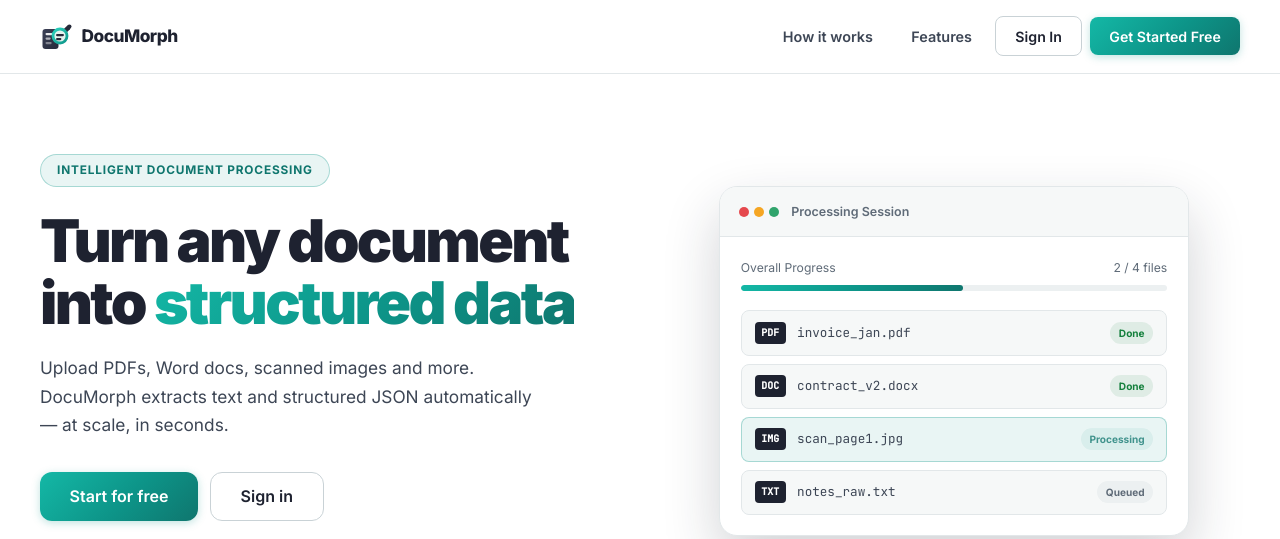
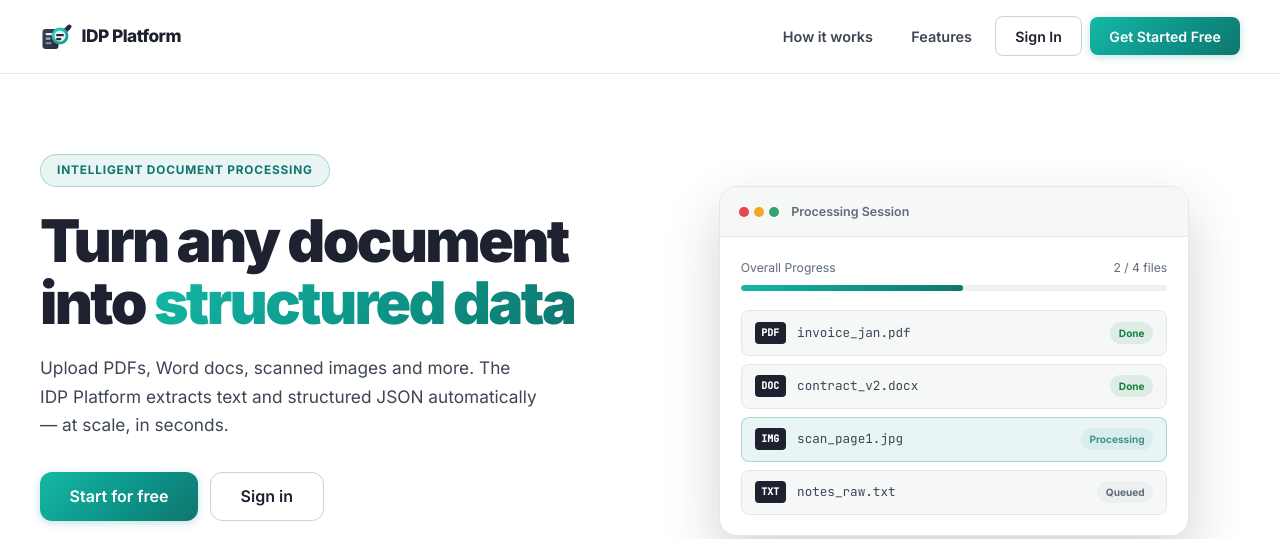
Before and after one commit to AtharvaS2005/documorph, a Spring Boot app: page / in a window 1280 px wide. Shown: the top 539 px of the page. Run offline with Spring Boot 4, Linux system fonts and the light colour scheme; the visitor is signed in with stand-in values (Sample User, id 1); some of the project's set-up classes (security, data sources, template engines, error pages and the like) are left out, and stand-ins take their place.

Commit message:
Rename the product in the web UI to IDP Platform
Replace every user-visible occurrence of the old product name across the
static front end: page titles, the brand wordmark in the app shell and on
both landing pages, the landing sub-headline, the footer, the onboarding
prompt and the terms of service copy.

Two cases needed more than a substitution. The landing page took its
document title from the same constant as the suffix, which would have
produced "IDP Platform - IDP Platform", so it now reads "Intelligent
Document Processing". The CSV export filename prefix becomes idp-export-
rather than picking up a space.

No behaviour changes: every edit is display text or a comment.

```diff
--- a/src/main/resources/static/activity.html
+++ b/src/main/resources/static/activity.html
@@ -3,7 +3,7 @@
 <head>
   <meta charset="UTF-8" />
   <meta name="viewport" content="width=device-width, initial-scale=1.0" />
-  <title>History — DocuMorph</title>
+  <title>History — IDP Platform</title>
   <link rel="preconnect" href="https://fonts.googleapis.com" />
   <link rel="preconnect" href="https://fonts.gstatic.com" crossorigin />
   <link href="https://fonts.googleapis.com/css2?family=Inter:wght@300;400;500;600;700&family=JetBrains+Mono:wght@400;500&display=swap" rel="stylesheet" />
--- a/src/main/resources/static/categories.html
+++ b/src/main/resources/static/categories.html
@@ -3,7 +3,7 @@
 <head>
   <meta charset="UTF-8" />
   <meta name="viewport" content="width=device-width, initial-scale=1.0" />
-  <title>Category Editor — DocuMorph</title>
+  <title>Category Editor — IDP Platform</title>
   <link rel="preconnect" href="https://fonts.googleapis.com" />
   <link rel="preconnect" href="https://fonts.gstatic.com" crossorigin />
   <link href="https://fonts.googleapis.com/css2?family=Inter:wght@300;400;500;600;700&family=JetBrains+Mono:wght@400;500&display=swap" rel="stylesheet" />
--- a/src/main/resources/static/css/styles.css
+++ b/src/main/resources/static/css/styles.css
@@ -1,5 +1,5 @@
 /* ═══════════════════════════════════════════════════════════
-   DOCUMORPH — slate & teal
+   IDP PLATFORM — slate & teal
 ═══════════════════════════════════════════════════════════ */
 @import url('https://fonts.googleapis.com/css2?family=Inter:wght@400;500;600;700;800;900&family=JetBrains+Mono:wght@400;500&display=swap');
 
--- a/src/main/resources/static/guide.html
+++ b/src/main/resources/static/guide.html
@@ -3,7 +3,7 @@
 <head>
   <meta charset="UTF-8" />
   <meta name="viewport" content="width=device-width, initial-scale=1.0" />
-  <title>Usage Guide — DocuMorph</title>
+  <title>Usage Guide — IDP Platform</title>
   <link rel="icon" type="image/svg+xml" href="img/logo.svg" />
   <link rel="preconnect" href="https://fonts.googleapis.com" />
   <link rel="preconnect" href="https://fonts.gstatic.com" crossorigin />
--- a/src/main/resources/static/home.html
+++ b/src/main/resources/static/home.html
@@ -3,7 +3,7 @@
 <head>
   <meta charset="UTF-8" />
   <meta name="viewport" content="width=device-width, initial-scale=1.0" />
-  <title>Home — DocuMorph</title>
+  <title>Home — IDP Platform</title>
   <link rel="preconnect" href="https://fonts.googleapis.com" />
   <link rel="preconnect" href="https://fonts.gstatic.com" crossorigin />
   <link href="https://fonts.googleapis.com/css2?family=Inter:wght@300;400;500;600;700&family=JetBrains+Mono:wght@400;500&display=swap" rel="stylesheet" />
--- a/src/main/resources/static/index.html
+++ b/src/main/resources/static/index.html
@@ -3,7 +3,7 @@
 <head>
   <meta charset="UTF-8" />
   <meta name="viewport" content="width=device-width, initial-scale=1.0" />
-  <title>DocuMorph</title>
+  <title>IDP Platform</title>
   <link rel="preconnect" href="https://fonts.googleapis.com" />
   <link rel="preconnect" href="https://fonts.gstatic.com" crossorigin />
   <link href="https://fonts.googleapis.com/css2?family=Inter:wght@300;400;500;600;700&family=JetBrains+Mono:wght@400;500&display=swap" rel="stylesheet" />
--- a/src/main/resources/static/js/app.js
+++ b/src/main/resources/static/js/app.js
@@ -41,7 +41,7 @@
     + '</g></svg>';
 
   const PAGE_TITLES = {
-    index: 'DocuMorph',
+    index: 'Intelligent Document Processing',
     'sign-in': 'Sign In',
     'sign-up': 'Sign Up',
     setup: 'Complete Setup',
@@ -57,7 +57,7 @@
     terms: 'Terms of Service',
     guide: 'Usage Guide'
   };
-  if (PAGE_TITLES[PAGE]) document.title = PAGE_TITLES[PAGE] + ' \u2014 DocuMorph';
+  if (PAGE_TITLES[PAGE]) document.title = PAGE_TITLES[PAGE] + ' \u2014 IDP Platform';
 
   /* ── Toast ───────────────────────────────────────────── */
   function showToast(msg, type) {
@@ -205,7 +205,7 @@
       '<div class="app">'
       + '<header class="appbar">'
       +   '<div class="appbar-row">'
-      +     '<a href="home.html" class="brand">' + LOGO_SVG + '<span class="brand-name">DocuMorph</span></a>'
+      +     '<a href="home.html" class="brand">' + LOGO_SVG + '<span class="brand-name">IDP Platform</span></a>'
       +     '<nav class="nav-rail">' + navItems + '</nav>'
       +     '<div class="appbar-right">'
       +       '<div class="topbar-actions" id="topbar-actions"></div>'
@@ -271,7 +271,7 @@
 
       /* ── Header ── */
       + '<header class="lp-header">'
-      +   '<div class="landing-brand">' + LOGO_SVG + '<span class="brand-name">DocuMorph</span></div>'
+      +   '<div class="landing-brand">' + LOGO_SVG + '<span class="brand-name">IDP Platform</span></div>'
       +   '<nav class="lp-nav">'
       +     '<a href="#how-it-works" class="lp-nav-link">How it works</a>'
       +     '<a href="#features" class="lp-nav-link">Features</a>'
@@ -285,7 +285,7 @@
       +   '<div class="lp-hero-left">'
       +     '<div class="lp-eyebrow">Intelligent Document Processing</div>'
       +     '<h1 class="lp-title">Turn any document<br>into <span class="gradient-word">structured data</span></h1>'
-      +     '<p class="lp-sub">Upload PDFs, Word docs, scanned images and more. DocuMorph extracts text and structured JSON automatically — at scale, in seconds.</p>'
+      +     '<p class="lp-sub">Upload PDFs, Word docs, scanned images and more. The IDP Platform extracts text and structured JSON automatically — at scale, in seconds.</p>'
       +     '<div class="lp-hero-cta">'
       +       '<a href="sign-up.html" class="btn btn--primary btn--lg">Start for free</a>'
       +       '<a href="sign-in.html" class="btn btn--ghost btn--lg">Sign in</a>'
@@ -455,12 +455,12 @@
 
       /* ── Footer ── */
       +   '<div class="lp-footer-inner">'
-      +     '<div class="landing-brand">' + LOGO_SVG + '<span class="brand-name">DocuMorph</span></div>'
+      +     '<div class="landing-brand">' + LOGO_SVG + '<span class="brand-name">IDP Platform</span></div>'
       +     '<nav class="lp-footer-nav">'
       +       '<a href="guide.html" class="lp-nav-link">Usage Guide</a>'
       +       '<a href="terms.html" class="lp-nav-link">Terms of Service</a>'
       +     '</nav>'
-      +     '<p class="lp-footer-copy">&#169; 2026 DocuMorph &mdash; Intelligent Document Processing Platform</p>'
+      +     '<p class="lp-footer-copy">&#169; 2026 IDP Platform &mdash; Local Intelligent Document Processing</p>'
       +   '</div>'
 
     app.querySelectorAll('a[href^="#"]').forEach(function (a) {
@@ -585,7 +585,7 @@
       '<div class="auth-layout">'
       + '<div class="auth-showcase"><div class="auth-showcase-inner">'
       +   '<span class="brand-mark-lg">' + LOGO_SVG + '</span>'
-      +   '<h2>One more step</h2><p>Tell us how you plan to use DocuMorph.</p>'
+      +   '<h2>One more step</h2><p>Tell us how you plan to use the IDP Platform.</p>'
       + '</div></div>'
       + '<div class="auth-form-wrap"><div class="auth-form-inner">'
       +   '<h1 class="auth-title">Complete Setup</h1>'
@@ -1780,7 +1780,7 @@
       var d = new Date();
       var stamp = d.getFullYear() + '-' + String(d.getMonth() + 1).padStart(2, '0') + '-' + String(d.getDate()).padStart(2, '0');
       downloadExport('/sessions/export?format=' + fmt + '&ids=' + ids.map(encodeURIComponent).join(','),
-        'documorph-export-' + stamp + '.' + fmt);
+        'idp-export-' + stamp + '.' + fmt);
     }
 
     document.getElementById('bulk-csv-btn').addEventListener('click', function () { bulkExport('csv'); });
@@ -2421,7 +2421,7 @@
     app.innerHTML =
       '<div class="doc-public">'
       + '<header class="lp-header">'
-      +   '<a href="index.html" class="landing-brand">' + LOGO_SVG + '<span class="brand-name">DocuMorph</span></a>'
+      +   '<a href="index.html" class="landing-brand">' + LOGO_SVG + '<span class="brand-name">IDP Platform</span></a>'
       +   '<nav class="lp-nav">'
       +     '<a href="terms.html" class="lp-nav-link">Terms</a>'
       +     '<a href="guide.html" class="lp-nav-link">Guide</a>'
@@ -2440,17 +2440,17 @@
       '<div class="doc-prose">'
       + '<p class="doc-updated">Last updated: 30 August 2026</p>'
 
-      + '<div class="doc-callout"><strong>Plain summary.</strong> DocuMorph reads your documents and pulls out '
+      + '<div class="doc-callout"><strong>Plain summary.</strong> The IDP Platform reads your documents and pulls out '
       + 'structured data. Your documents stay on the server running this software and are processed by local '
       + 'models — nothing is sent to an external AI service. Extraction is automated and <em>will</em> sometimes '
       + 'be wrong, so check anything that matters. You can delete your data at any time.</div>'
 
       + '<h2>1. Acceptance</h2>'
-      + '<p>By creating an account or using DocuMorph ("the Service"), you agree to these terms. If you do not '
+      + '<p>By creating an account or using the IDP Platform ("the Service"), you agree to these terms. If you do not '
       + 'agree, do not use the Service.</p>'
 
       + '<h2>2. What the Service does</h2>'
-      + '<p>DocuMorph accepts documents you upload, performs optical character recognition and table detection on '
+      + '<p>The IDP Platform accepts documents you upload, performs optical character recognition and table detection on '
       + 'them, and uses a language model to produce summaries or extract named fields. Extracted text is indexed '
       + 'so you can search across your documents.</p>'
 
--- a/src/main/resources/static/org-forum.html
+++ b/src/main/resources/static/org-forum.html
@@ -3,7 +3,7 @@
 <head>
   <meta charset="UTF-8" />
   <meta name="viewport" content="width=device-width, initial-scale=1.0" />
-  <title>Org Feed — DocuMorph</title>
+  <title>Org Feed — IDP Platform</title>
   <link rel="preconnect" href="https://fonts.googleapis.com" />
   <link rel="preconnect" href="https://fonts.gstatic.com" crossorigin />
   <link href="https://fonts.googleapis.com/css2?family=Inter:wght@300;400;500;600;700&family=JetBrains+Mono:wght@400;500&display=swap" rel="stylesheet" />
--- a/src/main/resources/static/processing.html
+++ b/src/main/resources/static/processing.html
@@ -3,7 +3,7 @@
 <head>
   <meta charset="UTF-8" />
   <meta name="viewport" content="width=device-width, initial-scale=1.0" />
-  <title>Processing — DocuMorph</title>
+  <title>Processing — IDP Platform</title>
   <link rel="preconnect" href="https://fonts.googleapis.com" />
   <link rel="preconnect" href="https://fonts.gstatic.com" crossorigin />
   <link href="https://fonts.googleapis.com/css2?family=Inter:wght@300;400;500;600;700&family=JetBrains+Mono:wght@400;500&display=swap" rel="stylesheet" />
--- a/src/main/resources/static/records.html
+++ b/src/main/resources/static/records.html
@@ -3,7 +3,7 @@
 <head>
   <meta charset="UTF-8" />
   <meta name="viewport" content="width=device-width, initial-scale=1.0" />
-  <title>Record Sets — DocuMorph</title>
+  <title>Record Sets — IDP Platform</title>
   <link rel="preconnect" href="https://fonts.googleapis.com" />
   <link rel="preconnect" href="https://fonts.gstatic.com" crossorigin />
   <link href="https://fonts.googleapis.com/css2?family=Inter:wght@300;400;500;600;700&family=JetBrains+Mono:wght@400;500&display=swap" rel="stylesheet" />
--- a/src/main/resources/static/results.html
+++ b/src/main/resources/static/results.html
@@ -3,7 +3,7 @@
 <head>
   <meta charset="UTF-8" />
   <meta name="viewport" content="width=device-width, initial-scale=1.0" />
-  <title>Results Workspace — DocuMorph</title>
+  <title>Results Workspace — IDP Platform</title>
   <link rel="preconnect" href="https://fonts.googleapis.com" />
   <link rel="preconnect" href="https://fonts.gstatic.com" crossorigin />
   <link href="https://fonts.googleapis.com/css2?family=Inter:wght@300;400;500;600;700&family=JetBrains+Mono:wght@400;500&display=swap" rel="stylesheet" />
--- a/src/main/resources/static/search.html
+++ b/src/main/resources/static/search.html
@@ -3,7 +3,7 @@
 <head>
   <meta charset="UTF-8" />
   <meta name="viewport" content="width=device-width, initial-scale=1.0" />
-  <title>Search — DocuMorph</title>
+  <title>Search — IDP Platform</title>
   <link rel="preconnect" href="https://fonts.googleapis.com" />
   <link rel="preconnect" href="https://fonts.gstatic.com" crossorigin />
   <link href="https://fonts.googleapis.com/css2?family=Inter:wght@300;400;500;600;700&family=JetBrains+Mono:wght@400;500&display=swap" rel="stylesheet" />
--- a/src/main/resources/static/setup.html
+++ b/src/main/resources/static/setup.html
@@ -3,7 +3,7 @@
 <head>
   <meta charset="UTF-8" />
   <meta name="viewport" content="width=device-width, initial-scale=1.0" />
-  <title>Set up your workspace — DocuMorph</title>
+  <title>Set up your workspace — IDP Platform</title>
   <link rel="preconnect" href="https://fonts.googleapis.com" />
   <link rel="preconnect" href="https://fonts.gstatic.com" crossorigin />
   <link href="https://fonts.googleapis.com/css2?family=Inter:wght@300;400;500;600;700&family=JetBrains+Mono:wght@400;500&display=swap" rel="stylesheet" />
--- a/src/main/resources/static/sign-in.html
+++ b/src/main/resources/static/sign-in.html
@@ -3,7 +3,7 @@
 <head>
   <meta charset="UTF-8" />
   <meta name="viewport" content="width=device-width, initial-scale=1.0" />
-  <title>Sign in — DocuMorph</title>
+  <title>Sign in — IDP Platform</title>
   <link rel="preconnect" href="https://fonts.googleapis.com" />
   <link rel="preconnect" href="https://fonts.gstatic.com" crossorigin />
   <link href="https://fonts.googleapis.com/css2?family=Inter:wght@300;400;500;600;700&family=JetBrains+Mono:wght@400;500&display=swap" rel="stylesheet" />
--- a/src/main/resources/static/sign-up.html
+++ b/src/main/resources/static/sign-up.html
@@ -3,7 +3,7 @@
 <head>
   <meta charset="UTF-8" />
   <meta name="viewport" content="width=device-width, initial-scale=1.0" />
-  <title>Create your workspace — DocuMorph</title>
+  <title>Create your workspace — IDP Platform</title>
   <link rel="preconnect" href="https://fonts.googleapis.com" />
   <link rel="preconnect" href="https://fonts.gstatic.com" crossorigin />
   <link href="https://fonts.googleapis.com/css2?family=Inter:wght@300;400;500;600;700&family=JetBrains+Mono:wght@400;500&display=swap" rel="stylesheet" />
--- a/src/main/resources/static/terms.html
+++ b/src/main/resources/static/terms.html
@@ -3,7 +3,7 @@
 <head>
   <meta charset="UTF-8" />
   <meta name="viewport" content="width=device-width, initial-scale=1.0" />
-  <title>Terms of Service — DocuMorph</title>
+  <title>Terms of Service — IDP Platform</title>
   <link rel="icon" type="image/svg+xml" href="img/logo.svg" />
   <link rel="preconnect" href="https://fonts.googleapis.com" />
   <link rel="preconnect" href="https://fonts.gstatic.com" crossorigin />
--- a/src/main/resources/static/upload.html
+++ b/src/main/resources/static/upload.html
@@ -3,7 +3,7 @@
 <head>
   <meta charset="UTF-8" />
   <meta name="viewport" content="width=device-width, initial-scale=1.0" />
-  <title>Upload Center — DocuMorph</title>
+  <title>Upload Center — IDP Platform</title>
   <link rel="preconnect" href="https://fonts.googleapis.com" />
   <link rel="preconnect" href="https://fonts.gstatic.com" crossorigin />
   <link href="https://fonts.googleapis.com/css2?family=Inter:wght@300;400;500;600;700&family=JetBrains+Mono:wght@400;500&display=swap" rel="stylesheet" />
```
